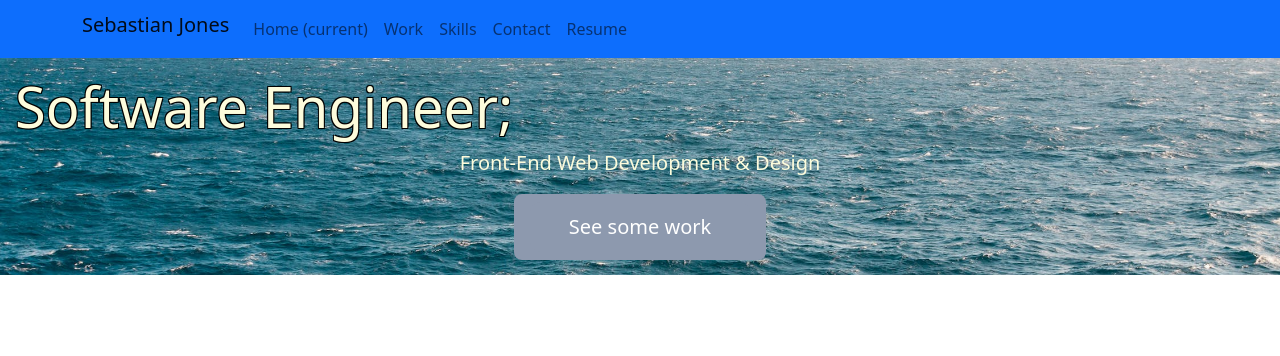
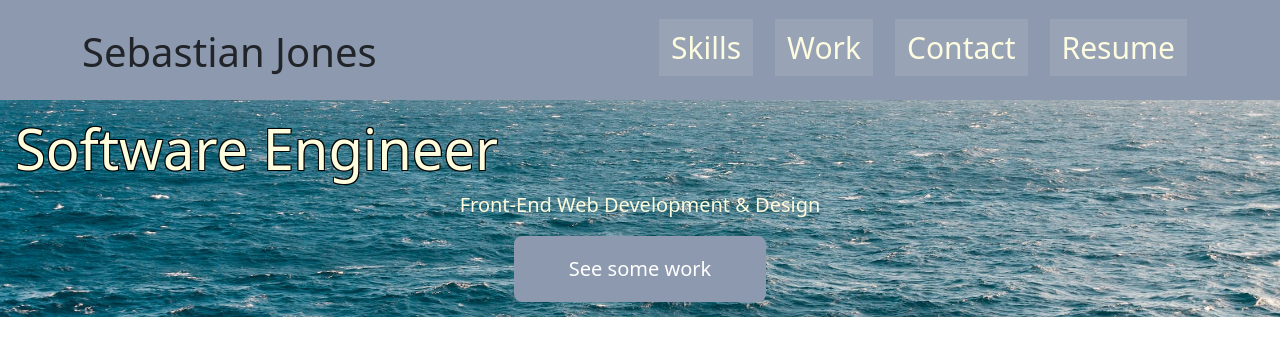
Before and after one commit to sebastianj0nes/bootstrap-portfolio, a plain HTML site: page index.html in a window 1280 px wide. Drawn offline with nearby package versions, Linux system fonts and the light colour scheme; files whose address does not match are found by name.

Commit message:
add styling for navbar buttons

```diff
--- a/css/style.css
+++ b/css/style.css
@@ -42,6 +42,34 @@ nav{
     border: none;
 }
 
+nav{
+    height: 100px;
+    display: flex;
+    justify-content: center;
+    align-items: center;
+    background-color: var(--button_bg)!important;
+}
+
+.navbar h1{
+    text-align: center;
+}
+.navbar a{
+    color: var(--primary);
+    text-decoration: none;
+    font-size: 30px;
+
+}
+.navbar li{
+    float: left;
+    padding: 10px;
+    list-style-type:none;
+}
+
+
+
+
+
+/* ADDITIONAL CSS (button effect etc) */
 
 /* glowing button */
 .glow-on-hover {
@@ -103,3 +131,53 @@ nav{
     50% { background-position: 400% 0; }
     100% { background-position: 0 0; }
 }
+
+/* navbar button effect */
+.btn-one {
+    color: #FFF;
+    transition: all 0.3s;
+    position: relative;
+  }
+  .btn-one span {
+    transition: all 0.3s;
+  }
+  .btn-one::before {
+    content: '';
+    position: absolute;
+    bottom: 0;
+    left: 0;
+    width: 100%;
+    height: 100%;
+    z-index: 1;
+    opacity: 0;
+    transition: all 0.3s;
+    border-top-width: 1px;
+    border-bottom-width: 1px;
+    border-top-style: solid;
+    border-bottom-style: solid;
+    border-top-color: rgba(255,255,255,0.5);
+    border-bottom-color: rgba(255,255,255,0.5);
+    transform: scale(0.1, 1);
+  }
+  .btn-one:hover span {
+    letter-spacing: 2px;
+  }
+  .btn-one:hover::before {
+    opacity: 1;
+    transform: scale(1, 1);
+  }
+  .btn-one::after {
+    content: '';
+    position: absolute;
+    bottom: 0;
+    left: 0;
+    width: 100%;
+    height: 100%;
+    z-index: 1;
+    transition: all 0.3s;
+    background-color: rgba(255,255,255,0.1);
+  }
+  .btn-one:hover::after {
+    opacity: 0;
+    transform: scale(0.1, 1);
+  }
--- a/index.html
+++ b/index.html
@@ -15,32 +15,44 @@
 <body>
 <!-- Navmenu at top -->
 <header>
-    <nav class="navbar  navbar-expand-lg navbar-light bg-primary">
+    <nav class="navbar navbar-dark">
+        <!-- Navbar content -->
         <div class="container">
-        <h1 class="navbar-brand">Sebastian Jones</h1>
-        <button class="navbar-toggler" type="button" data-toggle="collapse" data-target="#navbarNav" aria-controls="navbarNav" aria-expanded="false" aria-label="Toggle navigation">
-          <span class="navbar-toggler-icon"></span>
-        </button>
-        <div class="collapse navbar-collapse" id="navbarNav">
-          <ul class="navbar-nav">
-            <li class="nav-item active">
-              <a class="nav-link" href="#">Home <span class="sr-only">(current)</span></a>
+            <h1>Sebastian Jones</h1>
+
+            <div class="row">
+                <ul>
+                    <li>
+                        <div class="box-1">
+                            <div class="btn btn-one">
+                                <a href="#">Skills</a>                            </div>
+                          </div>
                     </li>
-            <li class="nav-item">
-              <a class="nav-link" href="#">Work</a>
+                    <li>
+                        <div class="box-1">
+                            <div class="btn btn-one">
+                                <a href="#">Work</a>                            </div>
+                          </div>
                     </li>
-            <li class="nav-item">
-              <a class="nav-link" href="#">Skills</a>
+                    <li>
+                        <div class="box-1">
+                            <div class="btn btn-one">
+                                <a href="#">Contact</a>                            </div>
+                          </div>
                         </li>
-            <li class="nav-item">
-              <a class="nav-link" href="#">Contact</a>
-            </li>
-            <li class="nav-item">
-                <a class="nav-link" href="#">Resume</a>
+                    <li>
+                        <div class="box-1">
+                            <div class="btn btn-one">
+                                <a href="#">Resume</a>                            </div>
+                          </div>
                         </li>
                 </ul>
             </div>
         </div>
+
+
+
+
       </nav>
 </header>
 
@@ -54,13 +66,14 @@
 <!-- Hero section (Jumbotron) -->
 <div class="jumbotron">
     <b>
-    <h1 class="display-4">Software Engineer;</h1>
+    <h1 class="display-4">Software Engineer</h1>
     <p class="lead">
         Front-End Web Development & Design
     </p>
         <a class="btn btn-primary btn-lg button" href="#" role="button">
         <button class="glow-on-hover" type="button">See some work</button></a>    </b>
   </div>
+
 
 
 
```
Lines whose indentation alone changed are shown as unchanged.
